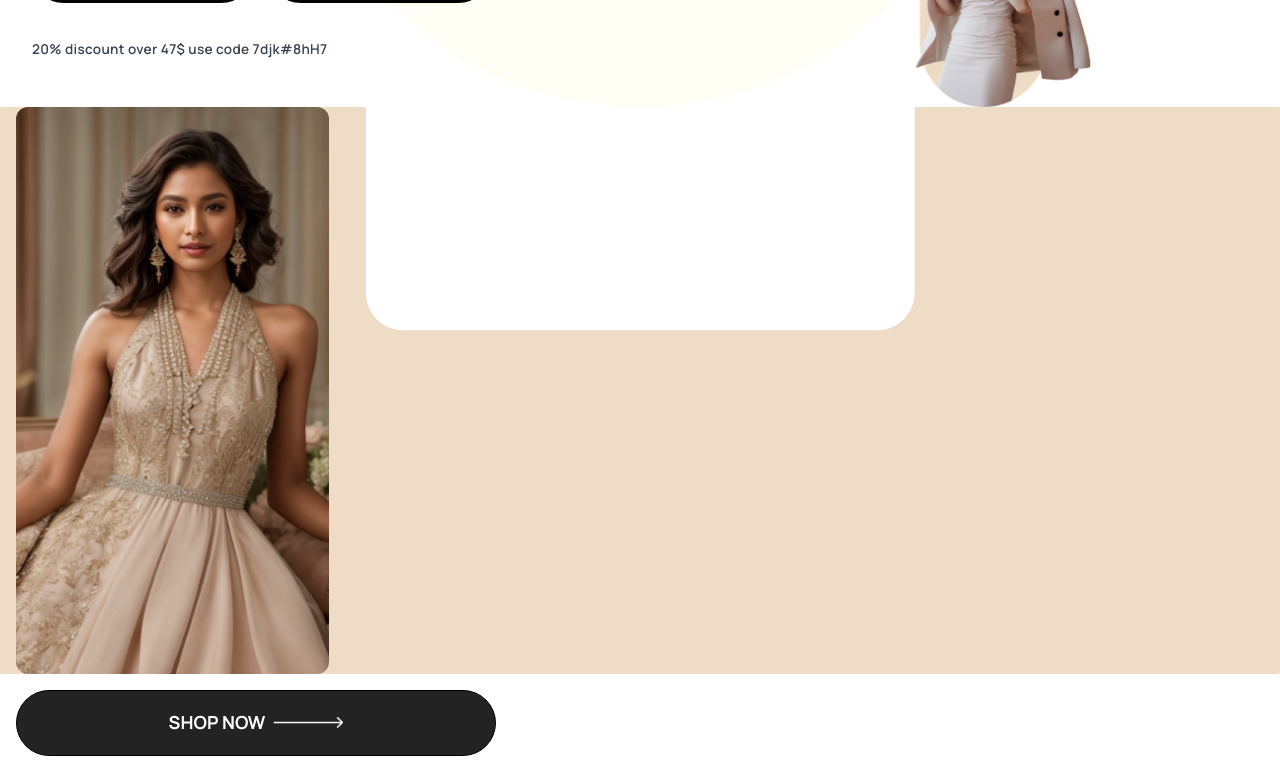
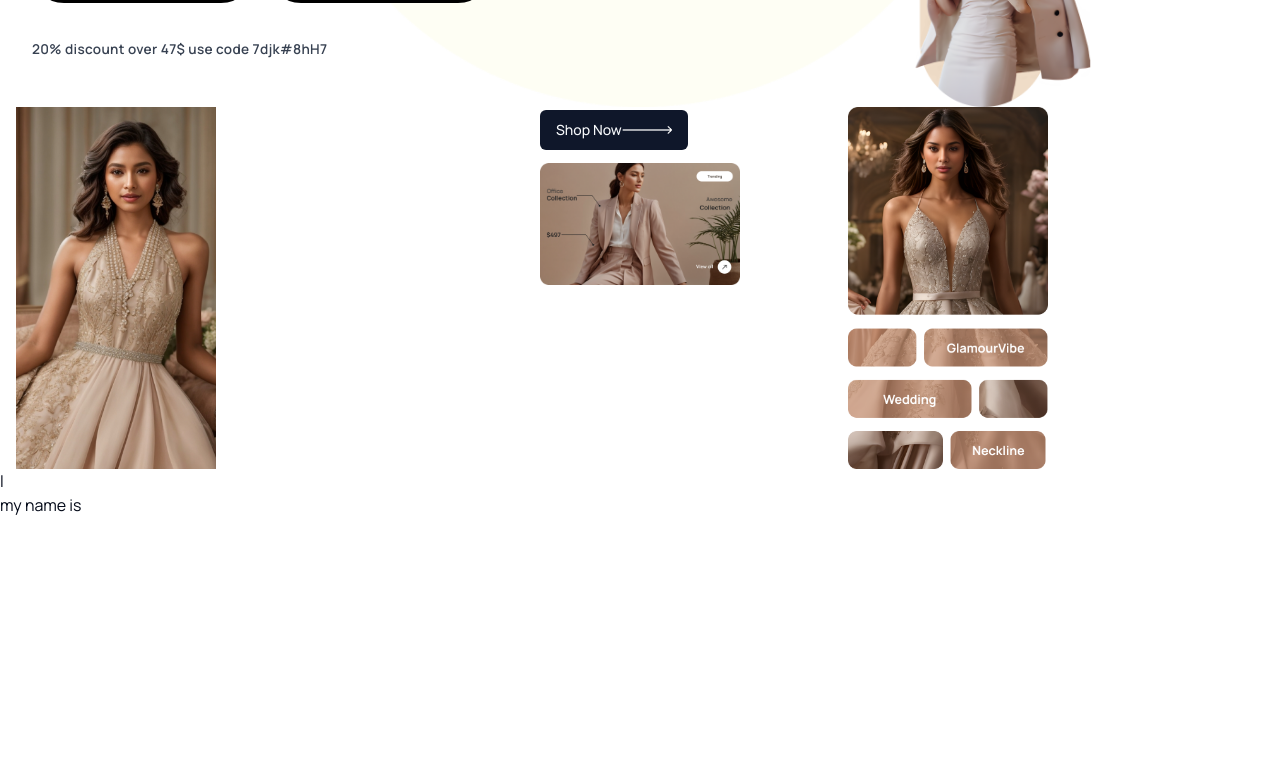
Before and after one commit to Iqtidartara/Main-Plume, a Next.js app: page / in a window 1280 px wide. Shown: the part 660-1430 px from the top of the page. After the commit the page ends 1177 px from the top, so only its background shows below. Built offline with nearby package versions, Linux system fonts and the light colour scheme.

Commit message:
refractor :importing changes

```diff
--- a/app/page.tsx
+++ b/app/page.tsx
@@ -2,6 +2,7 @@ import Demo from "@/components/Demo";
 import HomeSection from "@/components/HomeSection";
 import Navbar from "@/components/Navbar";
 import { url } from "inspector";
+import Trial from "@/components/Trial";
 
 export default function Home() {
   return (
@@ -18,6 +19,7 @@ export default function Home() {
    <HomeSection />
    </div>
   <Demo />
+  <Trial />
    </main>
   )
 }
--- a/components/Demo.tsx
+++ b/components/Demo.tsx
@@ -3,54 +3,45 @@ import React from "react";
 import { Button } from "./ui/button";
 
 const Demo = () => {
-
   return (
     <section className="w-full">
-      <div className="mx-auto max-w-[80rem] px-4 flex gap-10"
-      style={{
-        background :"url('/Rectangle 2075.svg')",
-        backgroundPosition:"center",
-        backgroundRepeat:"no-repeat",
-        backgroundSize:"cover"
-      }}>
-        {/* 1st image  */}
+      <div className="mx-auto max-w-[80rem] px-4">
+        {/* main div where I give flex property */}
 
-          <Image
-            src={"/demo1.png"}
-            alt="dress"
-            width={313}
-            height={574}
-            className="rounded-[12px]"
-          />
-        </div>
-        {/* button and Image */}
-        <div className="flex  justify-between flex-col w-[40%]  ">
-          <div className="flex flex-col gap-4 p-4 bg-[#FF]">
-            <Button className="text-[#FFF] text-[1.125rem] font-[700] leading-[305.556%] bg-[#232323] rounded-full px-16 py-8 gap-2 uppercase border-[1.65px] border-[#000] hover:bg-slate-400">
-              Shop now{" "}
-              <Image src="/Arrow 12.png" width={70} height={10} alt="arrow" />{" "}
+        <div className="flex flex-row justify-between">
+          {/* first image */}
+          <div className="w-1/3">
+            <Image src="/demo1.png" alt="first image" width={200} height={400} />
+          </div>
+
+          {/* buttons and image */}
+          <div>
+            <Button className="">
+              Shop Now
+              <Image
+                src="/Arrow 12.png"
+                alt="arrow"
+                width={50}
+                height={6}
+                className="w-4.9375rem h-2"
+              />
             </Button>
-            <Button className="bg-[#FBFAF6]  border-[1.65px] border-[#403A35] px-16 py-8 text-[#333] text-[1.125rem] uppercase font-[700] leading-[305.556%] rounded-full hover:bg-slate-400">
-              explore more COLLECTION
-            </Button>
-          </div>
-          <div className=" ">
+            <Button className="bg-white px-6 py-7"></Button>
+
             <Image
-              alt="demo2"
-              src="/demo2.png"
-              width={325}
-              height={530}
-              className="w-full rounded-[12px]"
+              src={"/demo2.png"}
+              alt="second image"
+              width={200}
+              height={400}
             />
           </div>
+
+          {/* last image */}
+          <div className="w-1/3">
+            <Image src="/demo3.png" alt="third image" width={200} height={400} />
+          </div>
         </div>
-        {/* 3rd Image */}
-        <div className=" rounded-[36px]">
-          <Image src="/demo3.png" alt="demo3" width={316} height={572} />
-        </div>
-
-
-
+      </div>
     </section>
   );
 };
--- /dev/null
+++ b/components/Trial.js
@@ -0,0 +1,10 @@
+
+const Trial = () => {
+  return (
+    <div>l
+        <p>my name is  </p>
+    </div>
+  )
+}
+
+export default Trial
```
Also changed, not shown: public/demo.png (added).
